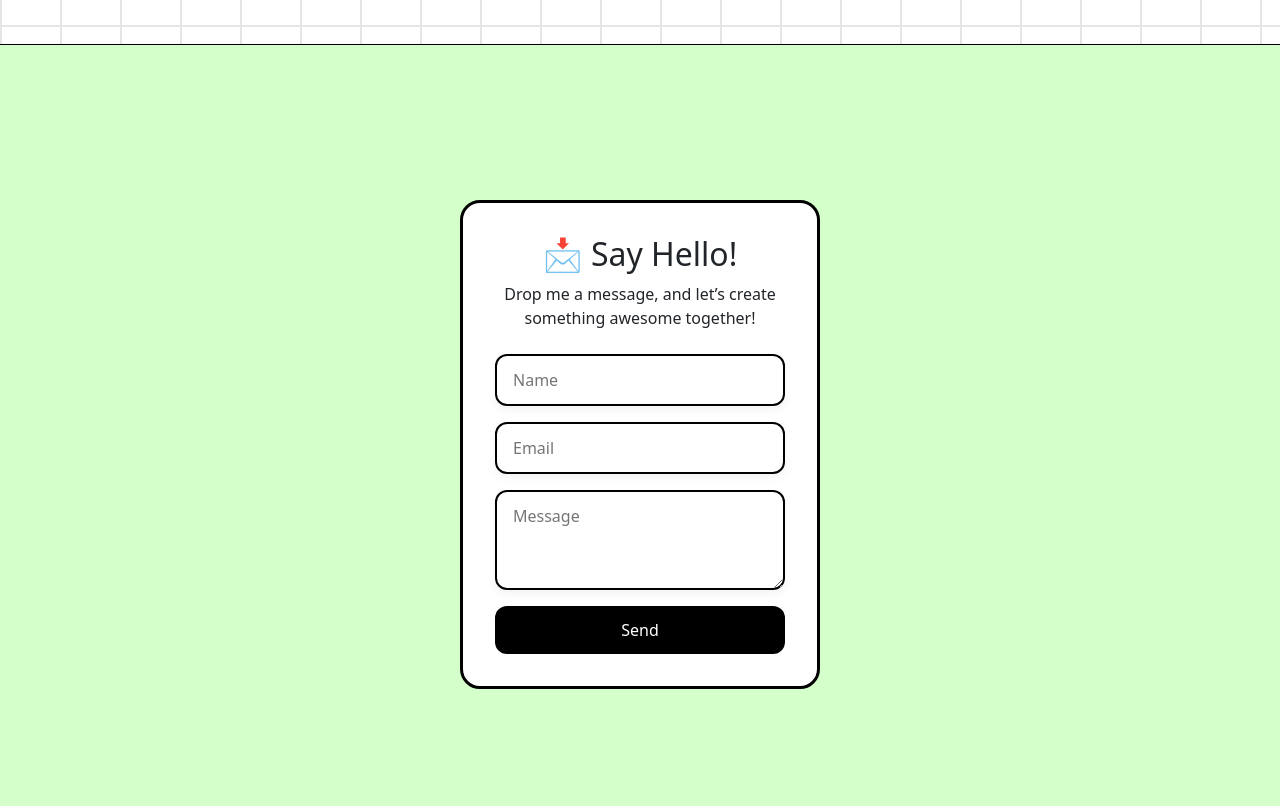
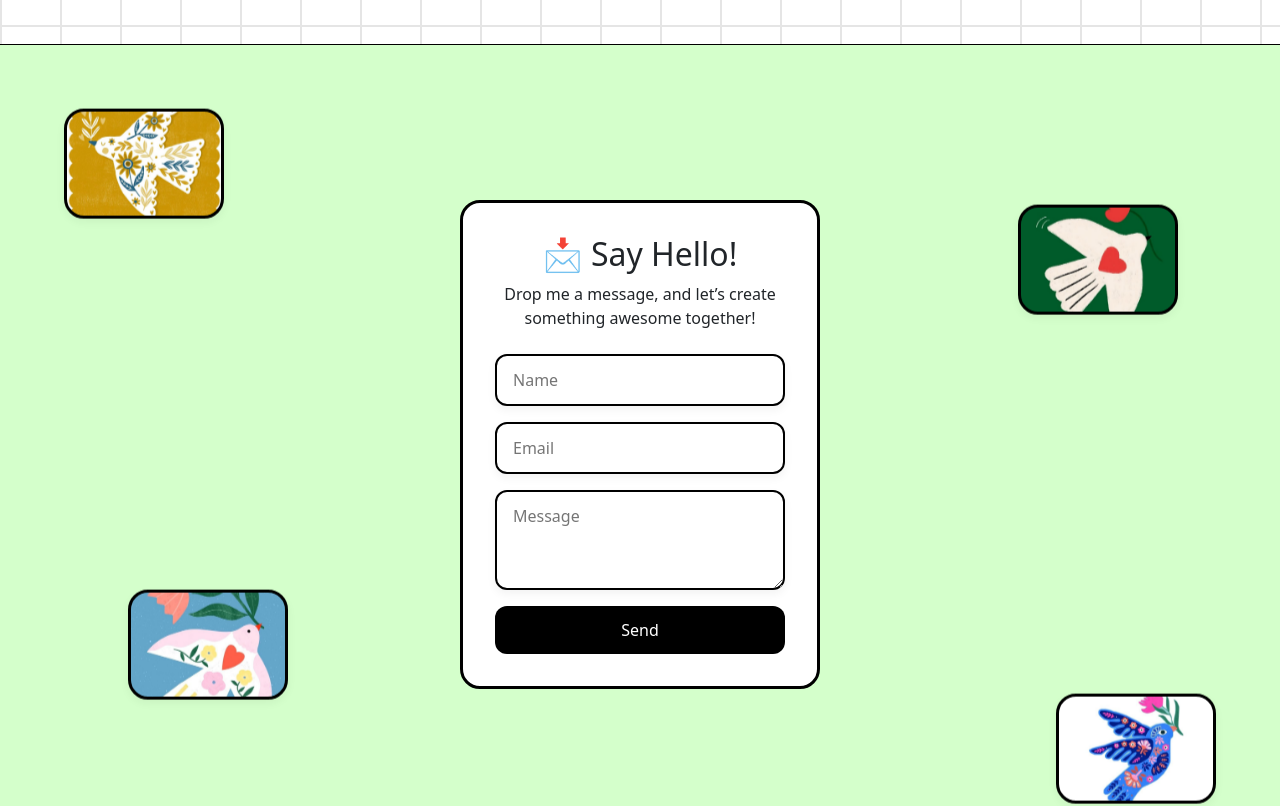
Before and after one commit to Setayesh2332/personal-portfolio-1.0, a React (Vite) app: page / in a window 1280 px wide. Shown: the part 3620-4426 px from the top of the page. Built offline with nearby package versions, Linux system fonts and the light colour scheme; no server answers.

Commit message:
add new image in the contact

```diff
--- a/src/App.css
+++ b/src/App.css
@@ -876,6 +876,10 @@ main > footer {
   animation: float 6s ease-in-out infinite;
 }
 
+.contact-section .doodle-squares {
+  z-index: 0;
+}
+
 .contact-section .doodle-square svg {
   width: 48px;
   height: 48px;
@@ -886,6 +890,7 @@ main > footer {
   top: 8%;
   left: 5%;
   --rotation: -8deg;
+  background-image: url("/bird-yellowBG.png");
 }
 
 .contact-doodle2 {
@@ -893,6 +898,7 @@ main > footer {
   right: 8%;
   --rotation: 6deg;
   animation-delay: 2s;
+  background-image: url("/bird-greenBG.png");
 }
 
 .contact-doodle3 {
@@ -900,6 +906,7 @@ main > footer {
   left: 10%;
   --rotation: 4deg;
   animation-delay: 1s;
+  background-image: url("/whitebird-blueBG.png");
 }
 
 .contact-doodle4 {
@@ -907,6 +914,7 @@ main > footer {
   right: 5%;
   --rotation: -5deg;
   animation-delay: 3s;
+  background-image: url("/bluebird.png");
 }
 
 @keyframes float {
--- a/src/components/Contact.tsx
+++ b/src/components/Contact.tsx
@@ -1,15 +1,7 @@
 import { useEffect, useRef, useState } from "react";
 import type { ReactNode } from "react";
 import emailjs from "@emailjs/browser";
-import {
-  Mail,
-  MessageCircle,
-  Phone,
-  MapPin,
-  Hand,
-  MailCheck,
-  Smile,
-} from "lucide-react";
+import { Hand, MailCheck, Smile } from "lucide-react";
 import { sendContactForm } from "../services/emailService";
 
 export default function Contact() {
@@ -91,18 +83,10 @@ export default function Contact() {
       </div>
 
       <div className="doodle-squares">
-        <div className="doodle-square contact-doodle1">
-          <Mail />
-        </div>
-        <div className="doodle-square contact-doodle2">
-          <MessageCircle />
-        </div>
-        <div className="doodle-square contact-doodle3">
-          <Phone />
-        </div>
-        <div className="doodle-square contact-doodle4">
-          <MapPin />
-        </div>
+        <div className="doodle-square contact-doodle1" />
+        <div className="doodle-square contact-doodle2" />
+        <div className="doodle-square contact-doodle3" />
+        <div className="doodle-square contact-doodle4" />
       </div>
     </section>
   );
```
